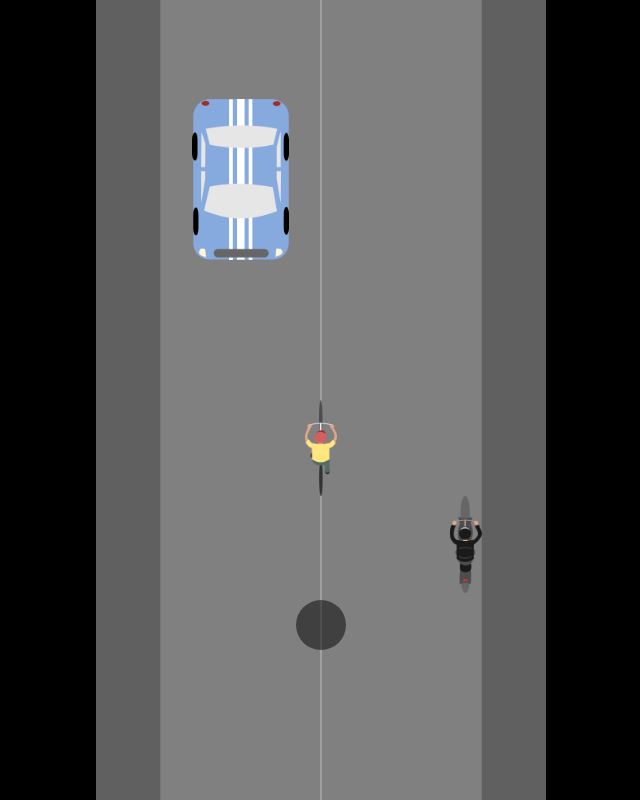
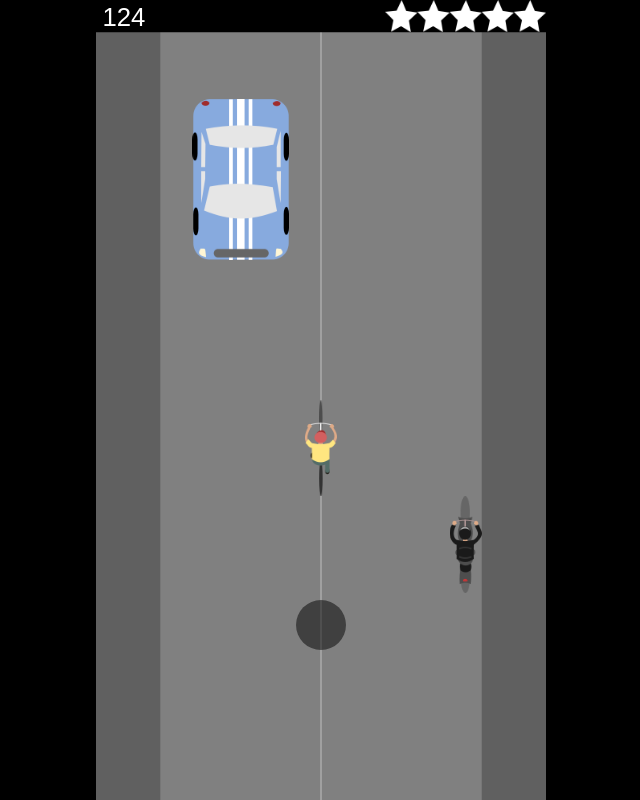
Before and after one commit to idris-maps/bike-game, a website: page public/index.html in a window 1280 px wide. Shown: the whole page, without its empty margins (319-959 px from the left). Drawn offline with Linux system fonts and the light colour scheme.

Commit message:
score board

```diff
--- a/public/index.html
+++ b/public/index.html
@@ -59,6 +59,7 @@ html, body { background-color: black }
 			<img id="side-1-inv" src="img/side-1-inv.png" />
 			<img id="coin-life" src="img/coin-life.png" />
 			<img id="coin-cash" src="img/coin-cash.png" />
+			<img id="star" src="img/star.png" />
 		</div>
 		<script src="hammer.min.js"></script>
 		<script src="script.js"></script>
--- a/public/script.js
+++ b/public/script.js
@@ -43,19 +43,76 @@ module.exports = function() {
 		width: 0,
 		height: 0
 	})
-/*
 	canvas.add({
-		id: 'text',
+		id: 'score-rect',
+		cl: 'score',
+		type: 'rect',
+		x: 0,
+		y: 0,
+		width: 0,
+		height: 0,
+		fill: 'black'
+	})
+	canvas.add({
+		id: 'score-text',
+		cl: 'score',
 		type: 'text',
-		cl: 'text',
-		text: 'hello',
-		fontFamily: 'Comic Sans MS',
-		fontSize: 30,
-		x: 50,
-		y: 50,
-		fill: 'red'
+		text: 0,
+		fontFamily: 'Arial',
+		x: 0,
+		y: 0,
+		fill: 'white'
 	})
-*/
+	canvas.add({
+		id: 'score-life-0',
+		cl: 'score',
+		elId: 'star',
+		type: 'image',
+		x: 0,
+		y: 0,
+		width: 0,
+		height: 0
+	})
+	canvas.add({
+		id: 'score-life-1',
+		cl: 'score',
+		elId: 'star',
+		type: 'image',
+		x: 0,
+		y: 0,
+		width: 0,
+		height: 0
+	})
+	canvas.add({
+		id: 'score-life-2',
+		cl: 'score',
+		elId: 'star',
+		type: 'image',
+		x: 0,
+		y: 0,
+		width: 0,
+		height: 0
+	})
+	canvas.add({
+		id: 'score-life-3',
+		cl: 'score',
+		elId: 'star',
+		type: 'image',
+		x: 0,
+		y: 0,
+		width: 0,
+		height: 0
+	})
+	canvas.add({
+		id: 'score-life-4',
+		cl: 'score',
+		elId: 'star',
+		type: 'image',
+		x: 0,
+		y: 0,
+		width: 0,
+		height: 0
+	})
 }
 
 },{"./canvas":4}],2:[function(require,module,exports){
@@ -570,6 +627,12 @@ function moveLoop(count, objs, callback) {
 				canvas.set(id, {y: newY})
 				checkCoin(newY, 1, o.lane, o.id, 'cash')
 			}
+		} else if(o.id === 'score-text') {
+			canvas.set('score-text', { text: window.config.score.points.toString() })
+		} else if(o.id.substring(0, 11) === 'score-life-') {
+			var index = +o.id.substring(11) + 1
+			if(window.config.score.life < index) { canvas.set(o.id, { opacity: 0.2 }) }
+			else { canvas.set(o.id, { opacity: 1 })  }
 		}
 		count = count + 1
 		moveLoop(count, objs, callback)
@@ -593,7 +656,6 @@ function checkCoin(y, h, lane, id, type) {
 		collision.addCoin(lane, id, type)
 	}
 }
-
 
 },{"./canvas":4,"./collision":5}],13:[function(require,module,exports){
 var canvas = require('./canvas')
@@ -668,6 +730,41 @@ module.exports = function() {
 			width: window.config.laneWidth * 2,
 			height: window.config.laneWidth
 		})
+		canvas.set('score-rect', {
+			width: w,
+			height: window.config.laneWidth
+		})
+		canvas.set('score-text', {
+			x: window.config.laneWidth * 0.2,
+			y: window.config.laneWidth * 0.8,
+			fontSize: window.config.laneWidth * 0.8
+		})
+		canvas.set('score-life-0', {
+			x: window.config.laneWidth * 9,
+			width: window.config.laneWidth,
+			height: window.config.laneWidth
+		})
+		canvas.set('score-life-1', {
+			x: window.config.laneWidth * 10,
+			width: window.config.laneWidth,
+			height: window.config.laneWidth
+		})
+		canvas.set('score-life-2', {
+			x: window.config.laneWidth * 11,
+			width: window.config.laneWidth,
+			height: window.config.laneWidth
+		})
+		canvas.set('score-life-3', {
+			x: window.config.laneWidth * 12,
+			width: window.config.laneWidth,
+			height: window.config.laneWidth
+		})
+		canvas.set('score-life-4', {
+			x: window.config.laneWidth * 13,
+			width: window.config.laneWidth,
+			height: window.config.laneWidth
+		})
+
 
 		var swipeArea = document.getElementById('swipe-area')
 		swipeArea.style.width = w + 'px'
```
Also changed, not shown: lib/canvas-add-base.js (+67 -10 lines), lib/render.js, lib/resize.js, public/img/star.png (added).
